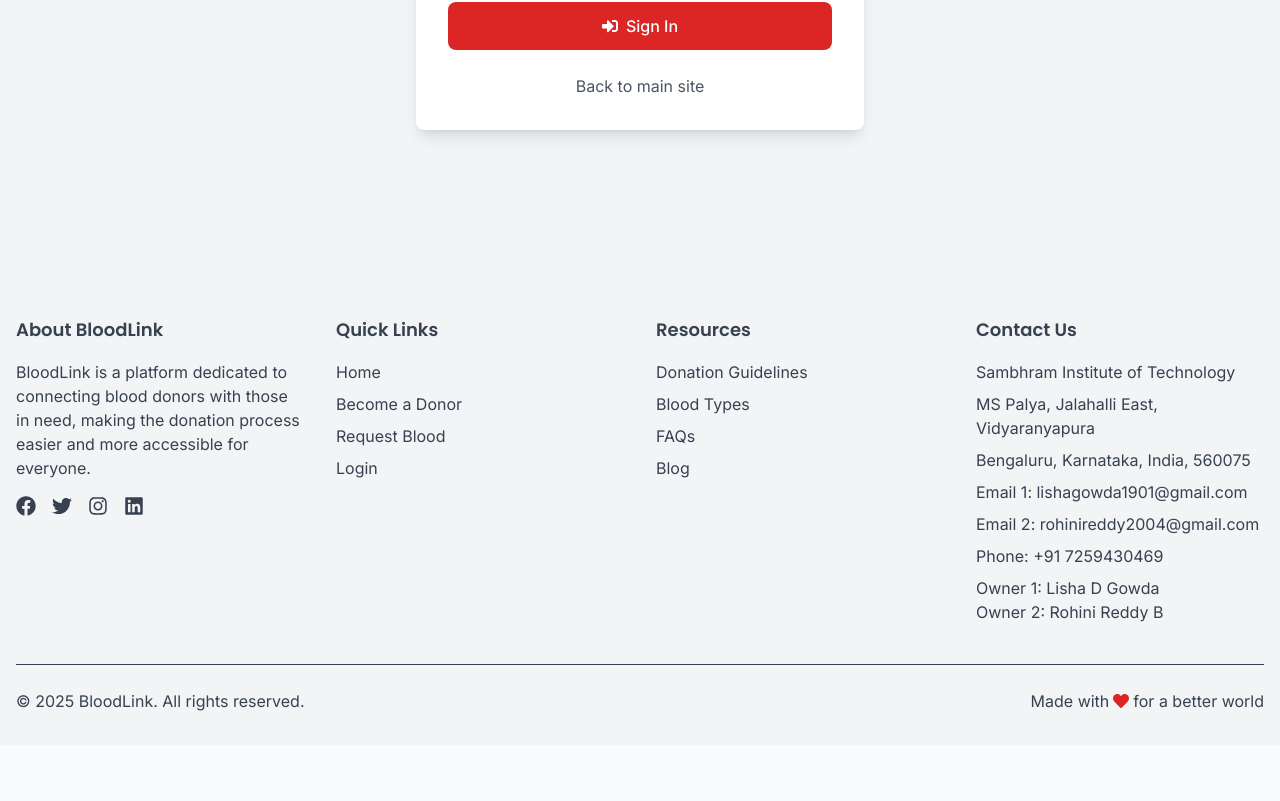
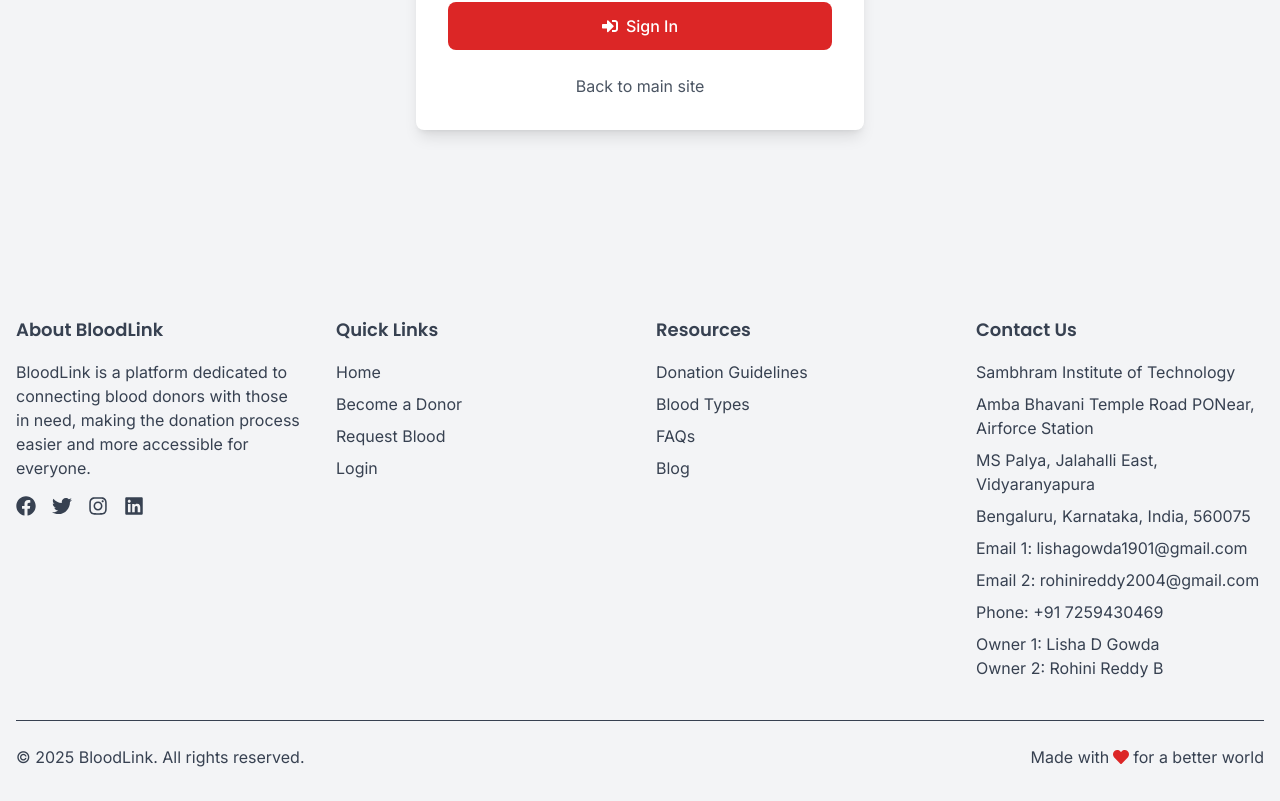
Before and after one commit to ShreyasGowda2004/BloodLink, a React (Vite) app in the folder frontend/: page /admin/login in a window 1280 px wide. Shown: the part 596-1397 px from the top of the page. Before the commit the page ends 1341 px from the top, so only its background shows below. Built offline with nearby package versions, Linux system fonts and the light colour scheme; no server answers.

Commit message:
New contact details and mail id

```diff
--- a/frontend/src/components/layout/Footer.jsx
+++ b/frontend/src/components/layout/Footer.jsx
@@ -77,6 +77,7 @@
             <h3 className="text-lg font-semibold mb-4">Contact Us</h3>
             <address className="not-italic">
               <p className="mb-2">Sambhram Institute of Technology</p>
+              <p className="mb-2">Amba Bhavani Temple Road PONear, Airforce Station</p>
               <p className="mb-2">MS Palya, Jalahalli East, Vidyaranyapura</p>
               <p className="mb-2">Bengaluru, Karnataka, India, 560075</p>
               <p className="mb-2">Email 1: <a href="mailto:lishagowda1901@gmail.com" className="hover:text-red-600">lishagowda1901@gmail.com</a></p>
```
